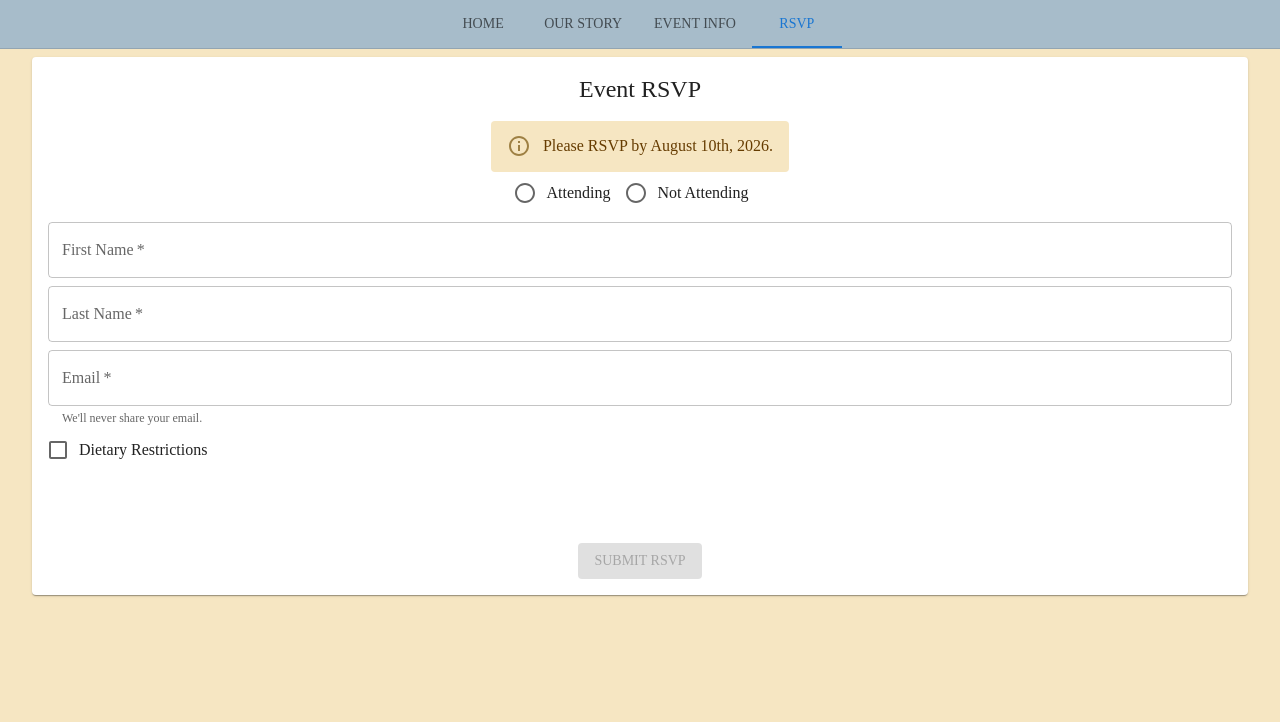
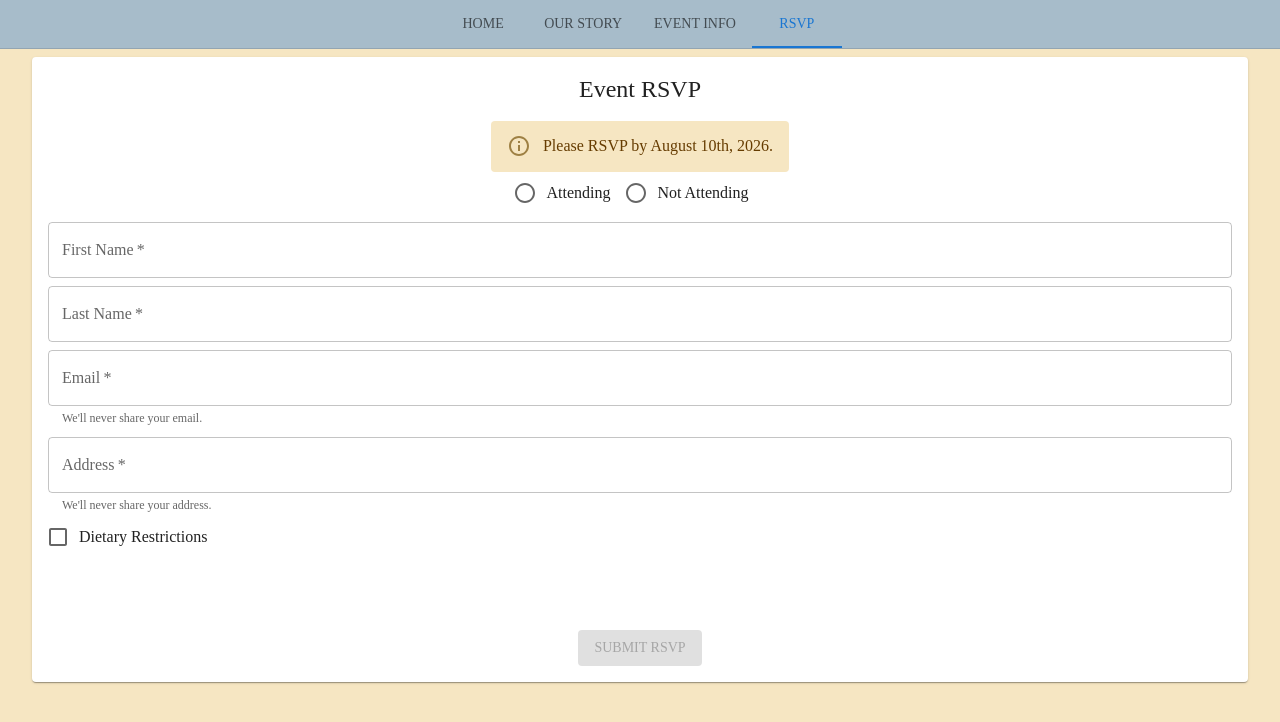
Before and after one commit to AlexBrandt46/Wedding_Site, a React (Vite) app: page / in a window 1280 px wide. Both pictures are taken after a click on the tab "RSVP". Shown: the top 722 px of the page. Built offline with nearby package versions, Linux system fonts and the light colour scheme; no server answers.

Commit message:
Add the address field to the RSVP

```diff
--- a/src/components/RsvpForm.tsx
+++ b/src/components/RsvpForm.tsx
@@ -38,11 +38,13 @@ export default function RsvpForm() {
   const [dietTextboxHidden, setDietTextboxHidden] = useState(true);
   const [attending, setAttending] = useState<boolean | null>(null);
   const [dietDescription, setDietDescription] = useState('');
+  const [address, setAddress] = useState('');
   const [showEmailConfirmationAlert, setShowEmailConfirmationAlert] = useState(false);
   const [emailError, setEmailError] = useState('');
   const [firstNameError, setFirstNameError] = useState('');
   const [lastNameError, setLastNameError] = useState('');
   const [dietDescriptionError, setDietDescriptionError] = useState('');
+  const [addressError, setAddressError] = useState('');
 
   const pastRsvpDeadline: boolean = isPastRsvpDeadline();
 
@@ -74,6 +76,13 @@ export default function RsvpForm() {
       setLastNameError('');
     }
 
+    if (!isNotEmptyString(guest.address)) {
+      setAddressError('Please enter a non-empty address.');
+      validInput = false;
+    } else {
+      setAddressError('');
+    }
+
     if (!dietTextboxHidden && !isNotEmptyString(trimmedDietDescription)) {
       setDietDescriptionError(
         'Please enter a non-empty dietary restriction if the "Dietary Restrictions" option is selected.'
@@ -93,9 +102,8 @@ export default function RsvpForm() {
       emailAddress: trimmedEmail,
       attending: guest.attending,
       otherDescription: dietTextboxHidden ? '' : trimmedDietDescription,
+      address: guest.address,
     });
-
-    console.log(data);
 
     if (!error) {
       setShowEmailConfirmationAlert(true);
@@ -184,6 +192,19 @@ export default function RsvpForm() {
             setEmailError('');
           }}
         />
+        <TextField
+          className="rsvp-input"
+          id="address-input"
+          required
+          label="Address"
+          type="address"
+          helperText={addressError || "We'll never share your address."}
+          error={!!addressError}
+          onChange={(e) => {
+            setGuest({ ...guest, address: e.target.value });
+            setAddressError('');
+          }}
+        />
         <FormControl>
           <FormGroup>
             <FormGroup>
@@ -222,6 +243,7 @@ export default function RsvpForm() {
             guest.firstName === '' ||
             guest.lastName === '' ||
             guest.emailAddress === '' ||
+            guest.address === '' ||
             emailError !== '' ||
             (!dietTextboxHidden && dietDescription === '')) && (
             <Fragment>
@@ -233,8 +255,10 @@ export default function RsvpForm() {
                 {guest.firstName === '' && <li>First Name</li>}
                 {guest.lastName === '' && <li>Last Name</li>}
                 {guest.emailAddress === '' && <li>Email Address</li>}
+                {guest.address === '' && <li>Address</li>}
                 {firstNameError !== '' && <li>{firstNameError}</li>}
                 {lastNameError !== '' && <li>{lastNameError}</li>}
+                {emailError !== '' && <li>{emailError}</li>}
                 {emailError !== '' && <li>{emailError}</li>}
                 {!dietTextboxHidden && dietDescription === '' && (
                   <li>Specific dietary restrictions if you checked "Other".</li>
@@ -256,6 +280,7 @@ export default function RsvpForm() {
               guest.firstName === '' ||
               guest.lastName === '' ||
               guest.emailAddress === '' ||
+              guest.address === '' ||
               emailError !== '' ||
               (!dietTextboxHidden && dietDescription === '')
             }
--- a/src/types/Guest.ts
+++ b/src/types/Guest.ts
@@ -4,6 +4,7 @@ export interface Guest {
   emailAddress: string;
   attending: boolean;
   otherDescription: string;
+  address: string;
 }
 
 export function createGuest(): Guest {
@@ -12,6 +13,7 @@ export function createGuest(): Guest {
     lastName: '',
     emailAddress: '',
     attending: false,
-    otherDescription: ''
+    otherDescription: '',
+    address: '',
   };
 }
```
Also changed, not shown: 1 other file (tests, documents, lock files or other folders).
